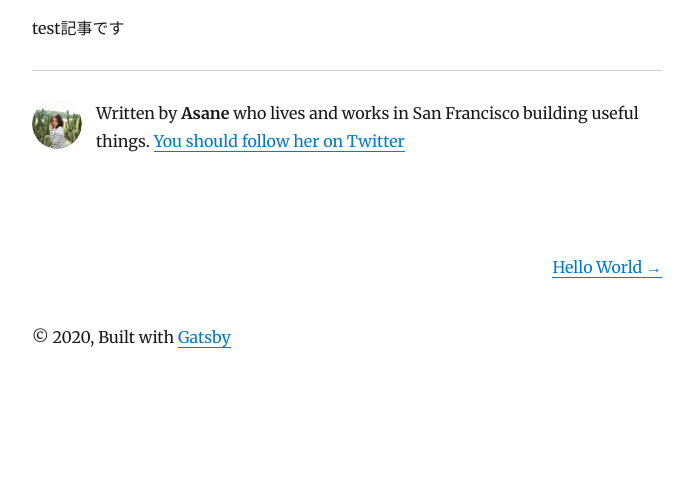
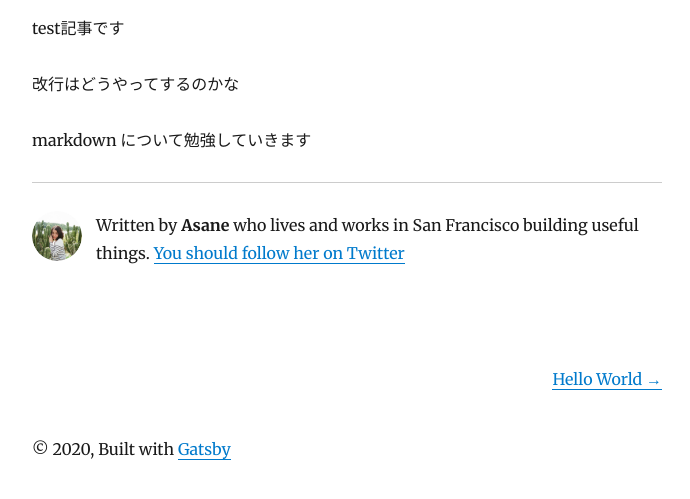
Before and after one commit to asa108/gatsby-myblog, a Gatsby site: page /new-blog/ in a window 1280 px wide. Shown: the part 153-652 px from the top of the page, without its empty margins (293-983 px from the left). Built offline with nearby package versions, Linux system fonts and the light colour scheme; Gatsby itself is replaced by a stand-in of ours; some packages are replaced by stand-ins of ours.

Commit message:
changed text

```diff
--- a/content/blog/new-blog/index.md
+++ b/content/blog/new-blog/index.md
@@ -5,3 +5,7 @@ title: NEW ASANE BLOG
 ---
 
 test記事です
+
+改行はどうやってするのかな
+
+markdown について勉強していきます
```
